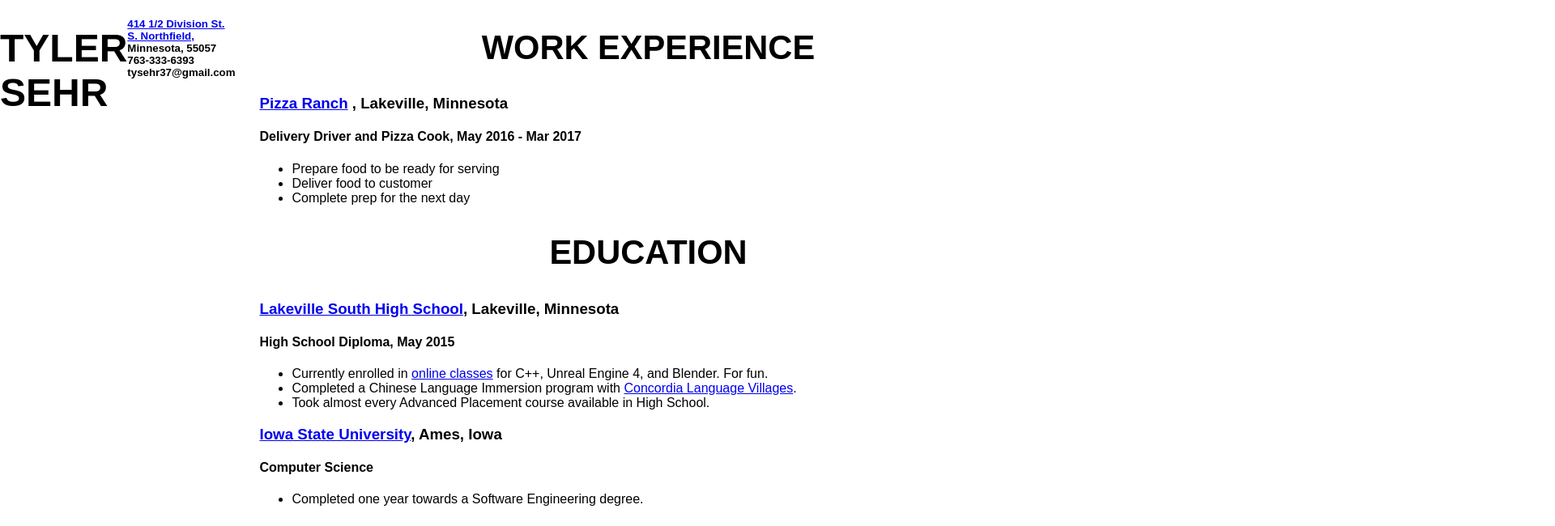
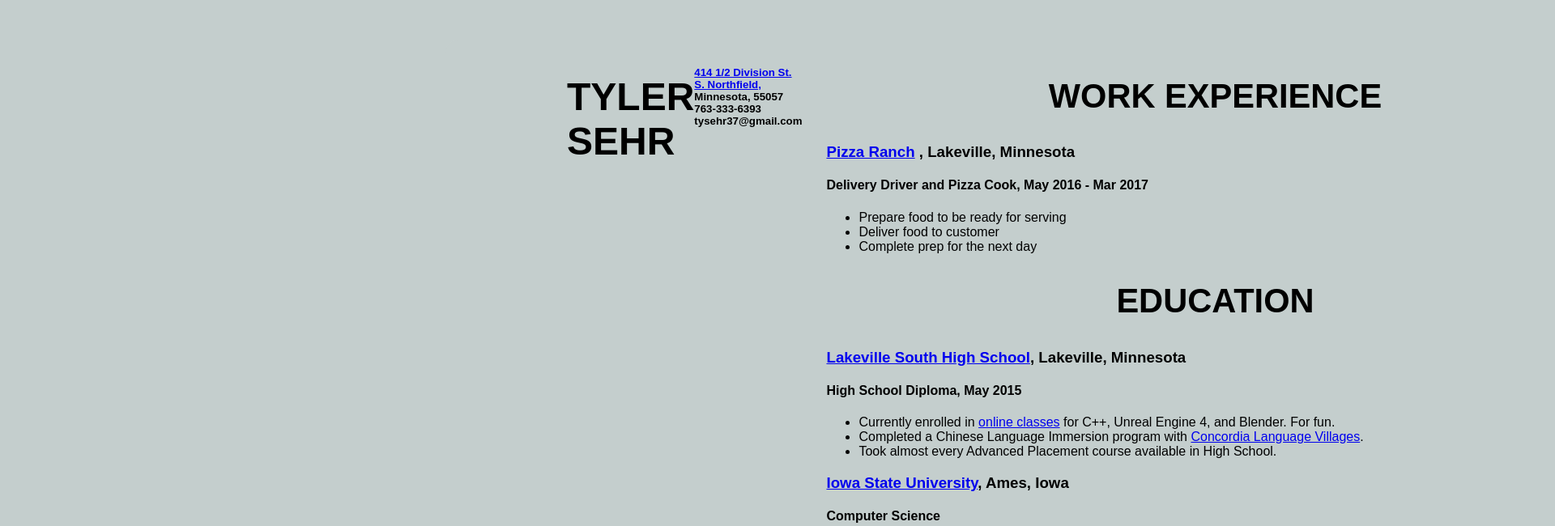
Before and after one commit to ReverendEd/tylersehr.github.io, a plain HTML site: page index.html in a window 1280 px wide. Shown: the top 650 px of the page at 81% size, 1920 px wide, since content can reach past the window. Drawn offline with Linux system fonts and the light colour scheme.

Commit message:
temp, borrowed some from resume example

```diff
--- a/main.css
+++ b/main.css
@@ -1,8 +1,19 @@
+
 html, body {
   font-family: sans-serif;
   margin: 0;
   width: 100%;
   height: 100%;
+  margin-top: 20px;
+	margin-left: 200px;
+	margin-right: 200px;
+
+	padding: 10px 150px 10px 150px;
+
+	border-radius: 15px;
+	background-color: #C4CECD;
+
+	text-align: left;
 }
 
 h1 {
```
